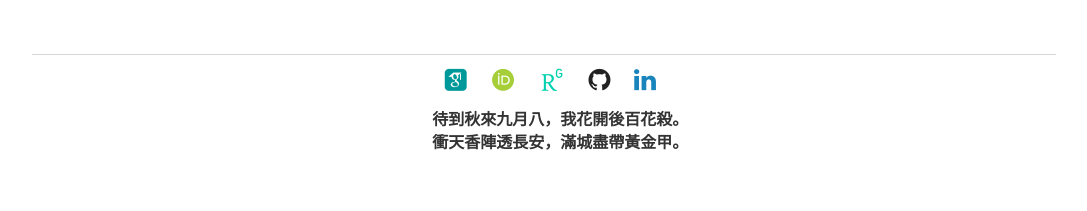
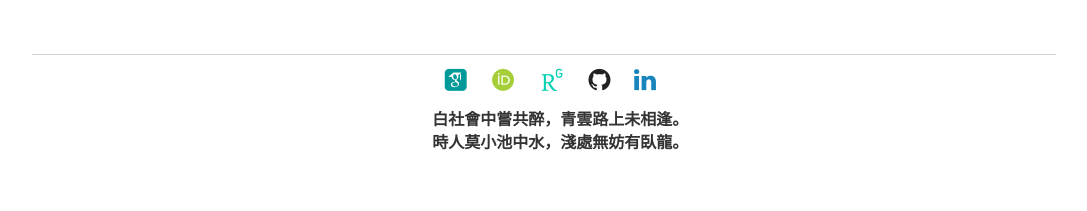
Before and after one commit to xin-huang/xin-huang.github.io, a Jekyll site: the page built from index.html, in a window 1280 px wide. Shown: the part 915-1126 px from the top of the page, without its empty margins (96-1183 px from the left). Built offline with Jekyll 4.4.1, drawn with Linux system fonts in a browser that asks for light colours; some web fonts are replaced; comment, search, counter and statistics services are not loaded.

Commit message:
Update default.html

```diff
--- a/_layouts/default.html
+++ b/_layouts/default.html
@@ -89,7 +89,8 @@
 	        <!-- <p class="poem" style="text-align: center">古鏡昏暗好幾年，一朝磨明似月圓。<br>君子謀事逢此卦，時來運轉喜自然。</p> -->
             <!-- <p class="poem" style="text-align: center">夢鎖瓊樓枕無憂，千古流芳別寒秋。<br>夕照雲舟恨歸晚，幾度爭鋒幾度休。</p> -->
 		    <!-- <p class="poem" style="text-align: center">白日依山盡，黃河入海流。<br>欲窮千里目，更上一層樓。</p> -->
-		<p class="poem" style="text-align: center">待到秋來九月八，我花開後百花殺。<br>衝天香陣透長安，滿城盡帶黃金甲。</p>
+		    <!-- <p class="poem" style="text-align: center">待到秋來九月八，我花開後百花殺。<br>衝天香陣透長安，滿城盡帶黃金甲。</p> -->
+		    <p class="poem" style="text-align: center">白社會中嘗共醉，青雲路上未相逢。<br>時人莫小池中水，淺處無妨有臥龍。</p>
         </ul>
     </footer>
     {% include analytics.html %}
```
Lines whose indentation alone changed are shown as unchanged.
